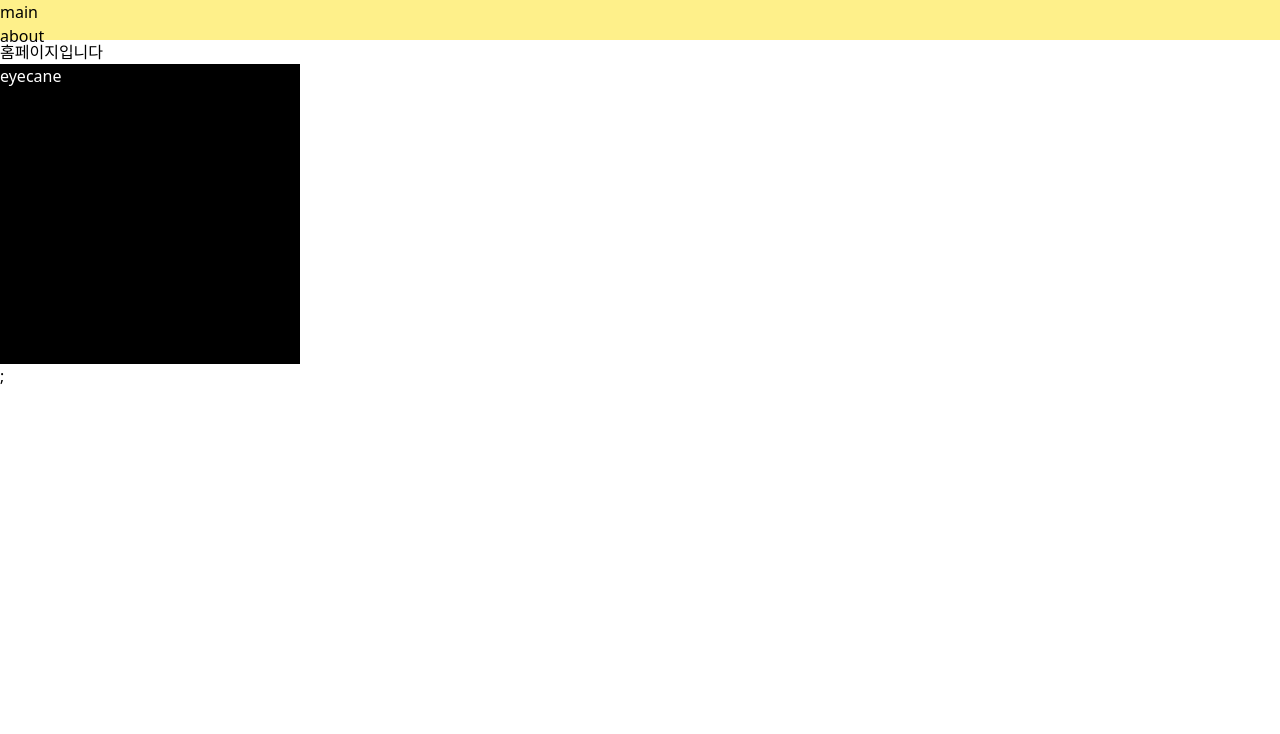
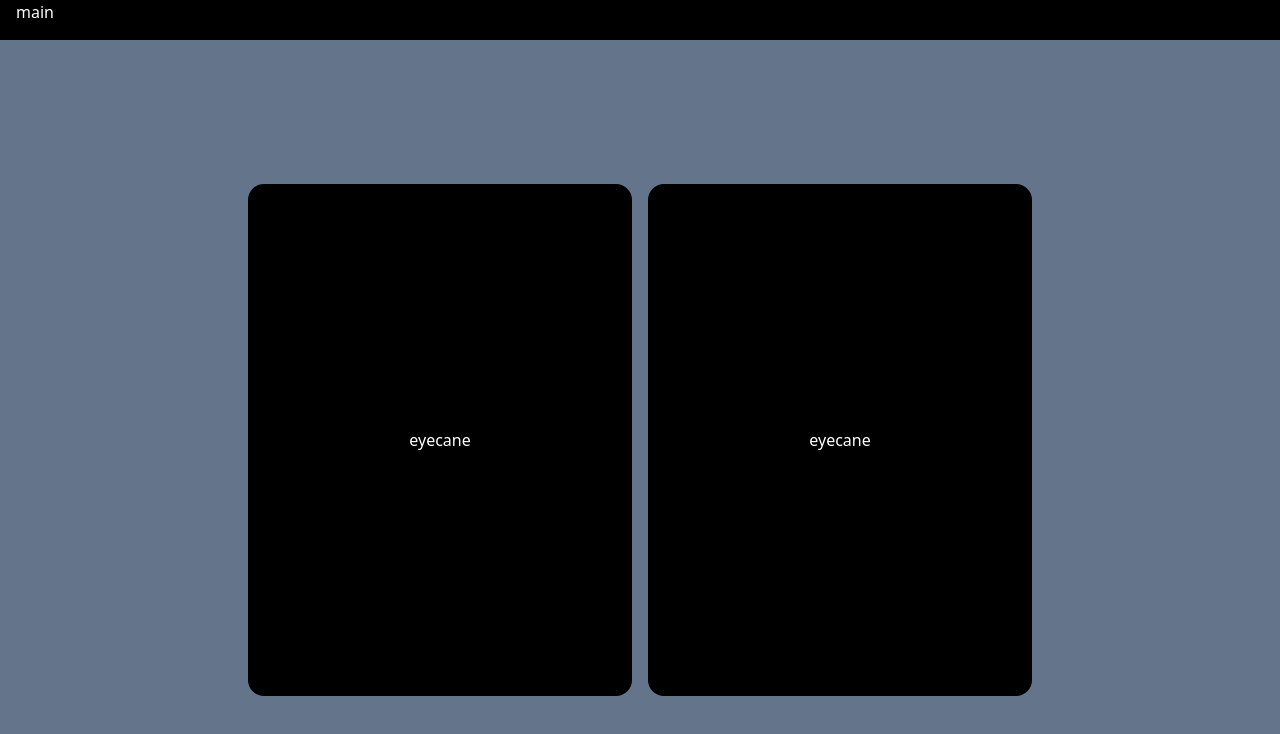
Before and after one commit to hyebinkimsdf/portfolio, a React (Vite) app: page / in a window 1280 px wide. Shown: the top 734 px of the page. Built offline with nearby package versions, Linux system fonts and the light colour scheme.

Commit message:
desing:ProjectCard 디테일 추가 및 호버효과 추가

```diff
--- a/src/compoments/home/Header.tsx
+++ b/src/compoments/home/Header.tsx
@@ -1,8 +1,9 @@
+import { Link } from "react-router-dom";
+
 export function Header() {
   return (
-    <div className="bg-yellow-200 w-full h-10 ">
-      <p>main</p>
-      <p>about</p>
+    <div className="bg-black w-full h-10  text-white px-4 felx items-center justify-center">
+      <Link to="/">main</Link>
     </div>
   );
 }
--- a/src/compoments/home/ProjectCard.tsx
+++ b/src/compoments/home/ProjectCard.tsx
@@ -9,7 +9,9 @@ export function ProjectCard({ name, link }: ProjectCardProp) {
   return (
     <>
       <Link to={link}>
-        <div className="bg-black w-[300px] h-[300px] text-white ">{name}</div>;
+        <div className="bg-black w-[30vw] h-[40vw] text-white rounded-2xl flex items-center justify-center hover:opacity-80 hover:w-[40vw] duration-300 max-w-[500px]  max-h-[700px] mx-2 ">
+          {name}
+        </div>
       </Link>
     </>
   );
--- a/src/pages/Home.tsx
+++ b/src/pages/Home.tsx
@@ -3,9 +3,9 @@ import { ProjectCard } from "../compoments/home/ProjectCard";
 
 export default function Home() {
   return (
-    <>
-      <p>홈페이지입니다</p>
+    <div className="w-screen h-screen flex justify-center items-center bg-slate-500">
       <ProjectCard name={"eyecane"} link={"/Eyecane"} />
-    </>
+      <ProjectCard name={"eyecane"} link={"/Eyecane"} />
+    </div>
   );
 }
```
